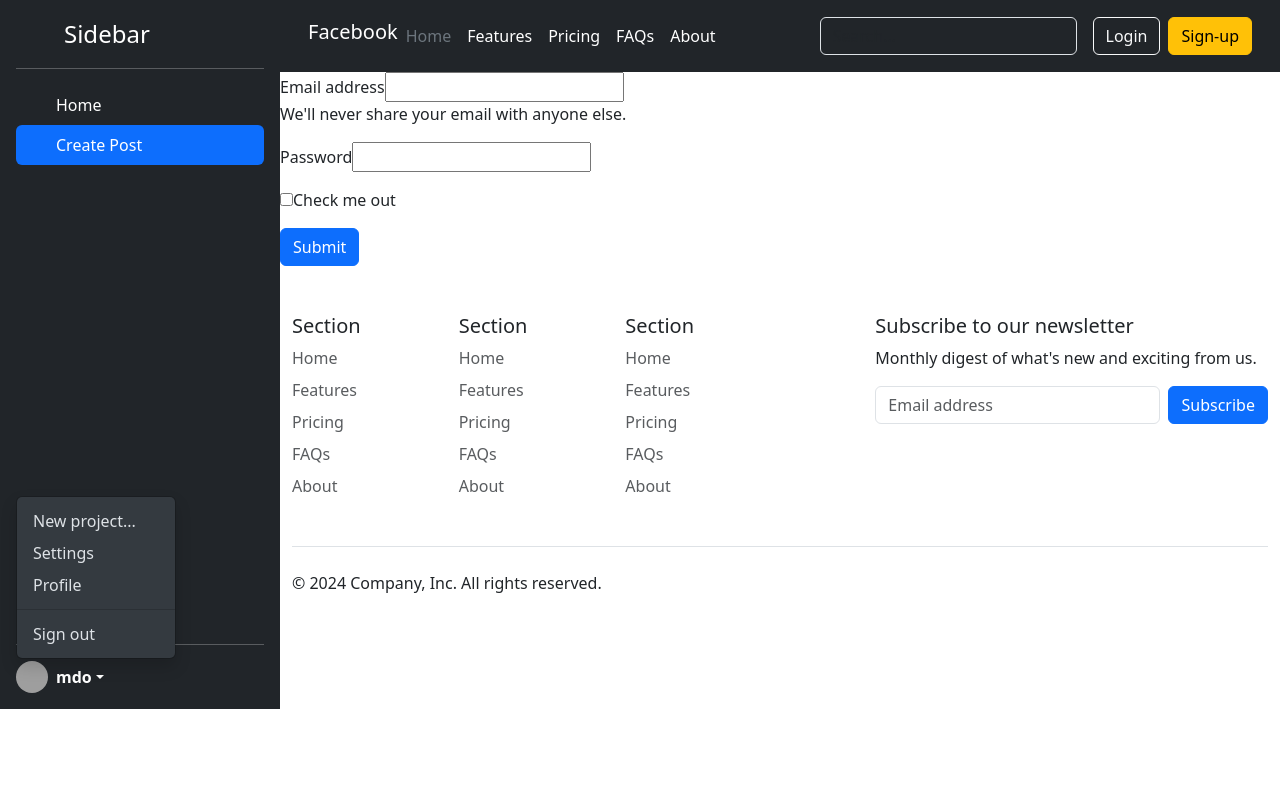
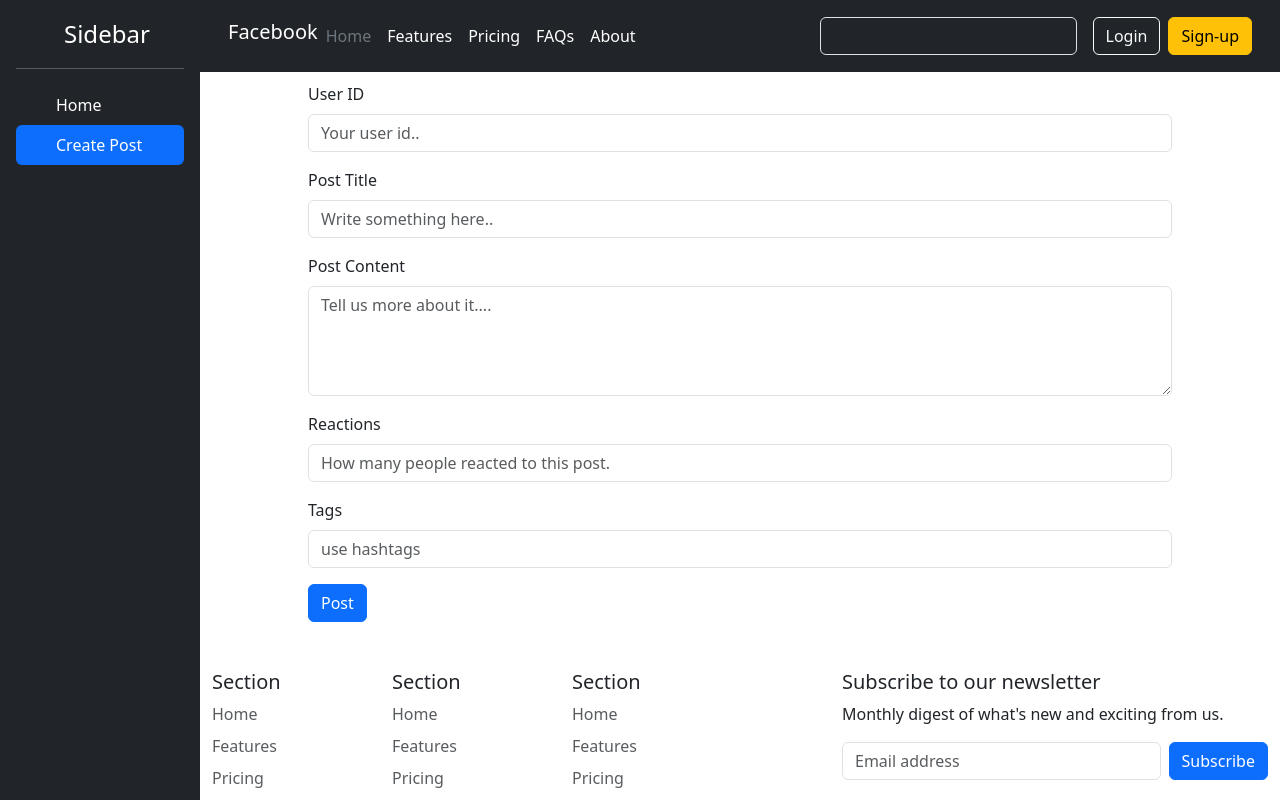
Before and after one commit to alimusahaf114/SocialMediaApp, a React (Vite) app: page / in a window 1280 px wide. Both pictures are taken after a click on the item "Create Post". Shown: the top 800 px of the page. Built offline with nearby package versions, Linux system fonts and the light colour scheme; grey boxes are pictures that could not be loaded.

Commit message:
Added projects code and completed

```diff
--- a/src/App.css
+++ b/src/App.css
@@ -7,3 +7,25 @@
 .sidebar {
   min-height: 600px;
 }
+.post-card {
+  margin: 30px 50px;
+  min-width: 30rem;
+}
+.tagClass {
+  margin-left: 10px;
+}
+.deleteIcon {
+  cursor: pointer;
+  color: black;
+  margin-top: 10px;
+  margin-right: 10px;
+  font-size: 20px;
+}
+.reactions {
+  margin-top: 10px;
+}
+.create-post {
+  width: 80%;
+  margin-left: 10%;
+  margin-top: 10px;
+}
--- a/src/Component/CreatePost.jsx
+++ b/src/Component/CreatePost.jsx
@@ -1,41 +1,99 @@
+import { useContext, useRef } from "react";
+import { PostList } from "../Store/Post-list-store";
+
 export default function CreatePost() {
+  const { addPost } = useContext(PostList);
+
+  const userIdElement = useRef();
+  const postTitleElement = useRef();
+  const postBodyElement = useRef();
+  const reactionsElement = useRef();
+  const tagsElement = useRef();
+
+  const handleSubmit = (event) => {
+    event.preventDefault();
+    const userId = userIdElement.current.value;
+    const postBody = postBodyElement.current.value;
+    const postTitle = postTitleElement.current.value;
+    const reactions = reactionsElement.current.value;
+    const tags = tagsElement.current.value.split(" ");
+
+    userIdElement.current.value = "";
+    postBodyElement.current.value = "";
+    postTitleElement.current.value = "";
+    reactionsElement.current.value = "";
+    tagsElement.current.value = "";
+
+    addPost(userId, postBody, postTitle, reactions, tags);
+  };
+
   return (
-    <div>
-      <form>
-        <div class="mb-3">
-          <label htmlFor="exampleInputEmail1" class="Form-label">
-            Email address
+    <form className="create-post" onSubmit={handleSubmit}>
+      <div className="mb-3">
+        <label htmlFor="userId" className="form-label">
+          User ID
         </label>
         <input
-            type="email"
-            class="Form-control"
-            id="exampleInputEmail1"
-            aria-describedby="emailHelp"
+          type="text"
+          ref={userIdElement}
+          className="form-control"
+          id="userId"
+          placeholder="Your user id.."
         />
-          <div id="emailHelp" class="Form-text">
-            We'll never share your email with anyone else.
       </div>
-        </div>
-        <div class="mb-3">
-          <label htmlFor="exampleInputPassword1" class="Form-label">
-            Password
+      <div className="mb-3">
+        <label htmlFor="title" className="form-label">
+          Post Title
         </label>
         <input
-            type="password"
-            class="Form-control"
-            id="exampleInputPassword1"
+          ref={postTitleElement}
+          type="text"
+          className="form-control"
+          id="title"
+          placeholder="Write something here.."
         />
       </div>
-        <div class="mb-3 Form-check">
-          <input type="checkbox" class="Form-check-input" id="exampleCheck1" />
-          <label class="Form-check-label" htmlFor="exampleCheck1">
-            Check me out
+      <div className="mb-3">
+        <label htmlFor="body" className="form-label">
+          Post Content
         </label>
+        <textarea
+          type="text"
+          ref={postBodyElement}
+          rows="4"
+          className="form-control"
+          id="body"
+          placeholder="Tell us more about it...."
+        />
       </div>
-        <button type="submit" class="btn btn-primary">
-          Submit
+      <div className="mb-3">
+        <label htmlFor="reactions" className="form-label">
+          Reactions
+        </label>
+        <input
+          ref={reactionsElement}
+          type="number"
+          className="form-control"
+          id="reactions"
+          placeholder="How many people reacted to this post."
+        />
+      </div>
+      <div className="mb-3">
+        <label htmlFor="Tags" className="form-label">
+          Tags
+        </label>
+        <input
+          ref={tagsElement}
+          type="text"
+          className="form-control"
+          id="tags"
+          placeholder="use hashtags "
+        />
+      </div>
+
+      <button type="submit" className="btn btn-primary">
+        Post
       </button>
     </form>
-    </div>
   );
 }
--- a/src/Component/Post.jsx
+++ b/src/Component/Post.jsx
@@ -1,17 +1,33 @@
-import image from "../Images/Profile.jpeg";
-const Post = () => {
+import { useContext } from "react";
+import { FaDeleteLeft } from "react-icons/fa6";
+import { PostList } from "../Store/Post-list-store";
+
+const Post = ({ post }) => {
+  const { deletePost } = useContext(PostList);
+
   return (
-    <div class="card" style={{ width: "18rem", marginTop: "10px" }}>
-      <img src={image} class="card-img-top" alt="Musahaf Ali" />
-      <div class="card-body">
-        <h5 class="card-title">Card title</h5>
-        <p class="card-text">
-          Some quick example text to build on the card title and make up the
-          bulk of the card's content.
-        </p>
-        <a href="#" class="btn btn-primary">
-          Go somewhere
-        </a>
+    <div className="card post-card">
+      <div className="card-body">
+        <h5 className="card-title">
+          {post.title}
+          <span
+            key={post.id}
+            className="position-absolute top-0 start-100 translate-middle badge rounded-pill "
+            onClick={() => deletePost(post.id)}
+          >
+            <FaDeleteLeft className="deleteIcon" />
+          </span>
+        </h5>
+        <p className="card-text">{post.body}</p>
+        {post.tags &&
+          post.tags.map((tag) => (
+            <span key={tag} className="badge text-bg-primary hashtag">
+              {tag}
+            </span>
+          ))}
+        <div className="alert alert-success reactions" role="alert">
+          {post.reactions}
+        </div>
       </div>
     </div>
   );
--- a/src/Component/PostList.jsx
+++ b/src/Component/PostList.jsx
@@ -1,10 +1,14 @@
+import { useContext } from "react";
+import { PostList as PostListData } from "../Store/Post-list-store";
 import Post from "./Post";
-export default function PostList() {
+export default function PostList({ children }) {
+  const { postList } = useContext(PostListData);
   return (
-    <div style={{ display: "flex", justifyContent: "space-between" }}>
-      <Post></Post>
-      <Post></Post>
-      <Post></Post>
-    </div>
+    <>
+      {children}
+      {postList.map((post) => (
+        <Post key={post.id} post={post} />
+      ))}
+    </>
   );
 }
--- a/src/Component/Sidebar.jsx
+++ b/src/Component/Sidebar.jsx
@@ -6,7 +6,7 @@ function Sidebar({ selectedTab, setSelectedTab }) {
   return (
     <div
       className="d-flex flex-column flex-shrink-0 p-3 text-bg-dark sidebar"
-      style={{ width: "280px" }}
+      style={{ width: "200px" }}
     >
       <a
         href="/"
--- a/src/Store/Post-list-store.jsx
+++ b/src/Store/Post-list-store.jsx
@@ -2,28 +2,54 @@ import { useReducer } from "react";
 
 import { createContext } from "react";
 
-const PostList = createContext({
+export const PostList = createContext({
   postList: [],
   addPost: () => {},
   deletePost: () => {},
 });
 
 const postListReducer = (currPostList, action) => {
-  return currPostList;
+  let newPostList = currPostList;
+  if (action.type === "DELETE_POST") {
+    newPostList = currPostList.filter(
+      (post) => post.id !== action.payload.postId
+    );
+  } else if (action.type === "ADD-POST") {
+    newPostList = [action.payload, ...currPostList];
+  }
+  return newPostList;
 };
 
-const PostListProvider = ({ children }) => {
+export const PostListProvider = ({ children }) => {
   const [postList, dispatchPostList] = useReducer(postListReducer, []);
 
-  const addPost = () => {};
-  const deletePost = () => {};
+  const addPost = (userId, postBody, postTitle, reactions, tags) => {
+    dispatchPostList({
+      type: "ADD-POST",
+      payload: {
+        id: Date.now,
+        title: postTitle,
+        body: postBody,
+        reactions: reactions,
+        userId: userId,
+        tags: tags,
+      },
+    });
+  };
+
+  const deletePost = (postId) => {
+    dispatchPostList({
+      type: "DELETE_POST",
+      payload: { postId },
+    });
+  };
 
   return (
     <PostList.Provider
       value={{
-        addPost: addPost,
-        deletePost: deletePost,
-        postList: postList,
+        addPost,
+        deletePost,
+        postList,
       }}
     >
       {children}
```
Lines whose indentation alone changed are shown as unchanged.
